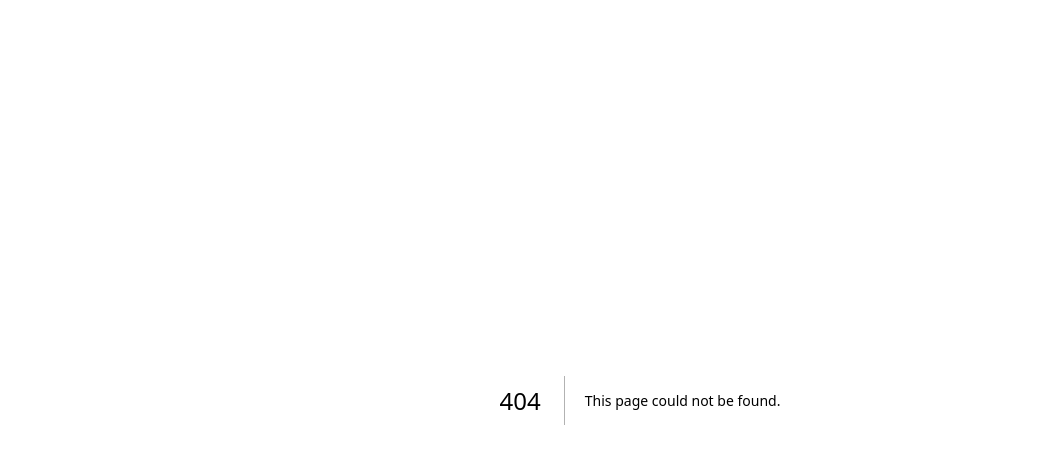
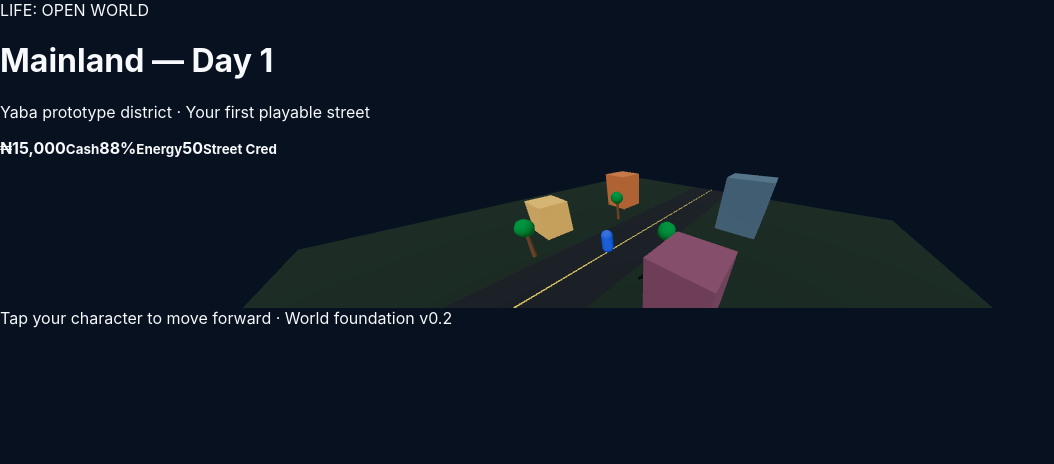
Before and after one commit to GuddyGames/Life, a Next.js app: page /world in a window 1280 px wide. Before the commit this address had no page. Shown: the top 464 px of the page, without its empty margins (0-1054 px from the left). Built offline with nearby package versions, Linux system fonts and the light colour scheme.

Commit message:
feat: add playable Mainland world route

```diff
--- /dev/null
+++ b/app/world/page.tsx
@@ -0,0 +1,14 @@
+import LifeWorld from "../../components/LifeWorld";
+
+export default function WorldPage() {
+  return (
+    <main className="world-page">
+      <div className="world-header">
+        <div><span className="eyebrow">LIFE: OPEN WORLD</span><h1>Mainland — Day 1</h1><p>Yaba prototype district · Your first playable street</p></div>
+        <div className="world-stats"><b>₦15,000<small>Cash</small></b><b>88%<small>Energy</small></b><b>50<small>Street Cred</small></b></div>
+      </div>
+      <LifeWorld />
+      <div className="world-tip">Tap your character to move forward · World foundation v0.2</div>
+    </main>
+  );
+}
```
